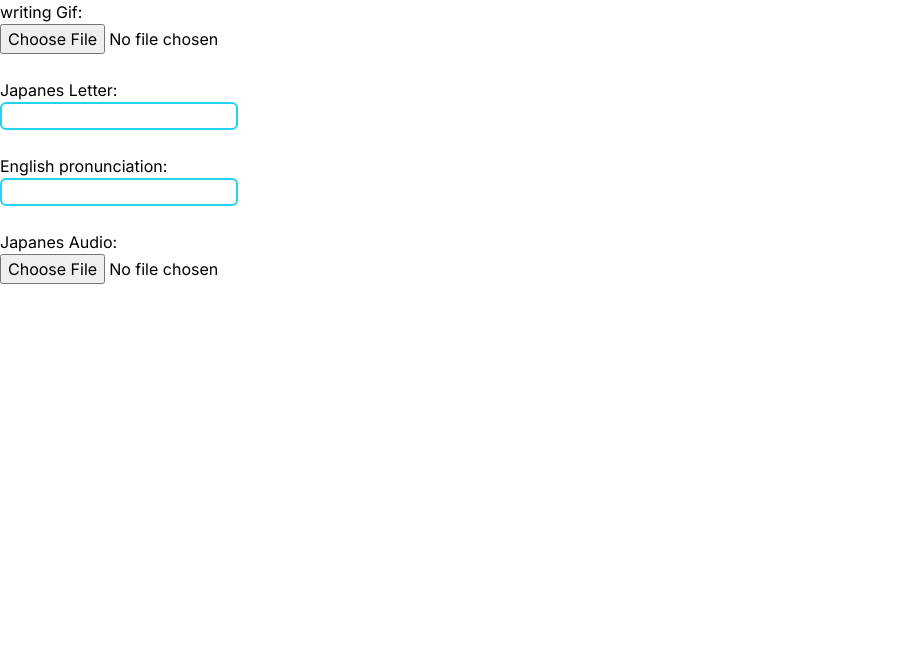
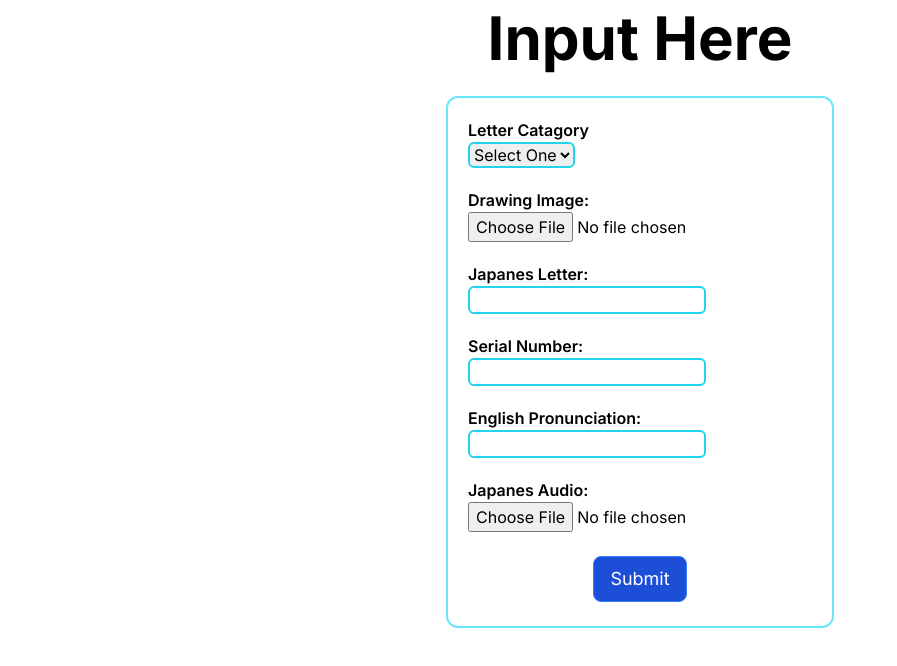
Before and after one commit to Mohaiminul007/jp-lang, a Next.js app: page /upload in a window 1280 px wide. Shown: the top 666 px of the page, without its empty margins (0-897 px from the left). Built offline with nearby package versions, Linux system fonts and the light colour scheme.

Commit message:
upload page added

```diff
--- a/src/app/upload/page.jsx
+++ b/src/app/upload/page.jsx
@@ -1,23 +1,93 @@
-import React from 'react'
+'use client'
+import React, { useState } from 'react'
 
 const Upload = () => {
+
+  const [formValue,setFormValue] = useState({
+    letterCatagory:"",
+    drawingImage:"",
+    japanesLetter:"",
+    serialNumber:"",
+    englishPronunciation:"",
+    japanesAudio:""
+  })
+
+
+
+
+  const handleChange = (event)=>{
+   setFormValue({
+    ...formValue,[event.target.name]:event.target.value
+
+   })
+   console.log("=>>>>>>>>>", event.target.value)
+  }
+
+  const handleSubmit = () => {
+    console.log(formValue)
+  }
+
+
   return (
-    <div>
-        <h1>writing Gif:</h1>
-        <input type="file" />
-        <br />
-        <br />
-        <h1>Japanes Letter:</h1>
-        <input className='border-2 border-cyan-400 rounded-md' type="text" />
-        <br />
-        <br />
-        <h1>English pronunciation:</h1>
-        <input className='border-2 border-cyan-400 rounded-md' type="text" />
-        <br />
-        <br />
-        <h1>Japanes Audio:</h1>
-        <input type="file" />
+    <div >
+        <div className='flex flex-col items-center justify-center
 
+      '>
+        <h1 className='font-bold text-6xl my-2'>Input Here</h1>
+        <form action="" className='border-2 border-cyan-300
+        flex  items-center justify-center mt-5
+        rounded-xl p-5' >
+
+        <div className=''>
+          <h1 className='font-semibold'>Letter Catagory</h1>
+
+                {/* <label for="cars">Choose a car:</label> */}
+        <select className='border-2  border-cyan-400 rounded-md mb-5' name="letterCatagory"
+          onChange={handleChange}
+        >
+          <option  defaultChecked value='' >Select One</option>
+          <option>Hiragana</option>
+          <option>Katakana</option>
+          <option>Kanji</option>
+
+        </select>
+
+
+          <h1 className='font-semibold'>Drawing Image:</h1>
+          <input type="file" name='drawingImage'  onChange={handleChange} className='mb-5' />
+
+          <h1 className='font-semibold'>Japanes Letter:</h1>
+          <input className='border-2 border-cyan-400 rounded-md mb-5'  onChange={handleChange} name='japanesLetter' type="text" />
+
+
+          <h1 className='font-semibold'>Serial Number:</h1>
+          <input className='border-2 border-cyan-400 rounded-md mb-5'  onChange={handleChange} name='serialNumber' type="text" />
+
+
+
+          <h1 className='font-semibold'>English Pronunciation:</h1>
+          <input className='border-2 border-cyan-400 rounded-md mb-5'  onChange={handleChange} name='englishPronunciation' type="text" />
+
+          <h1 className='font-semibold'>Japanes Audio:</h1>
+          <input type="file" name='japanesAudio'  onChange={handleChange} className='mb-5'/>
+
+
+          <div className='flex justify-center'>
+            <button className='border border-blue-500 p-1 m-1 text-white  bg-blue-700
+            hover:bg-blue-500 duration-300 px-4 py-2 text-lg
+            rounded-lg'
+            type="button"
+
+            onClick={handleSubmit}
+
+            >Submit</button>
+          </div>
+
+          {/* ✅ */}
+
+        </div>
+      </form>
+        </div>
     </div>
   )
 }
```
Also changed, not shown: src/Components/Card.jsx (+18 -14 lines).
